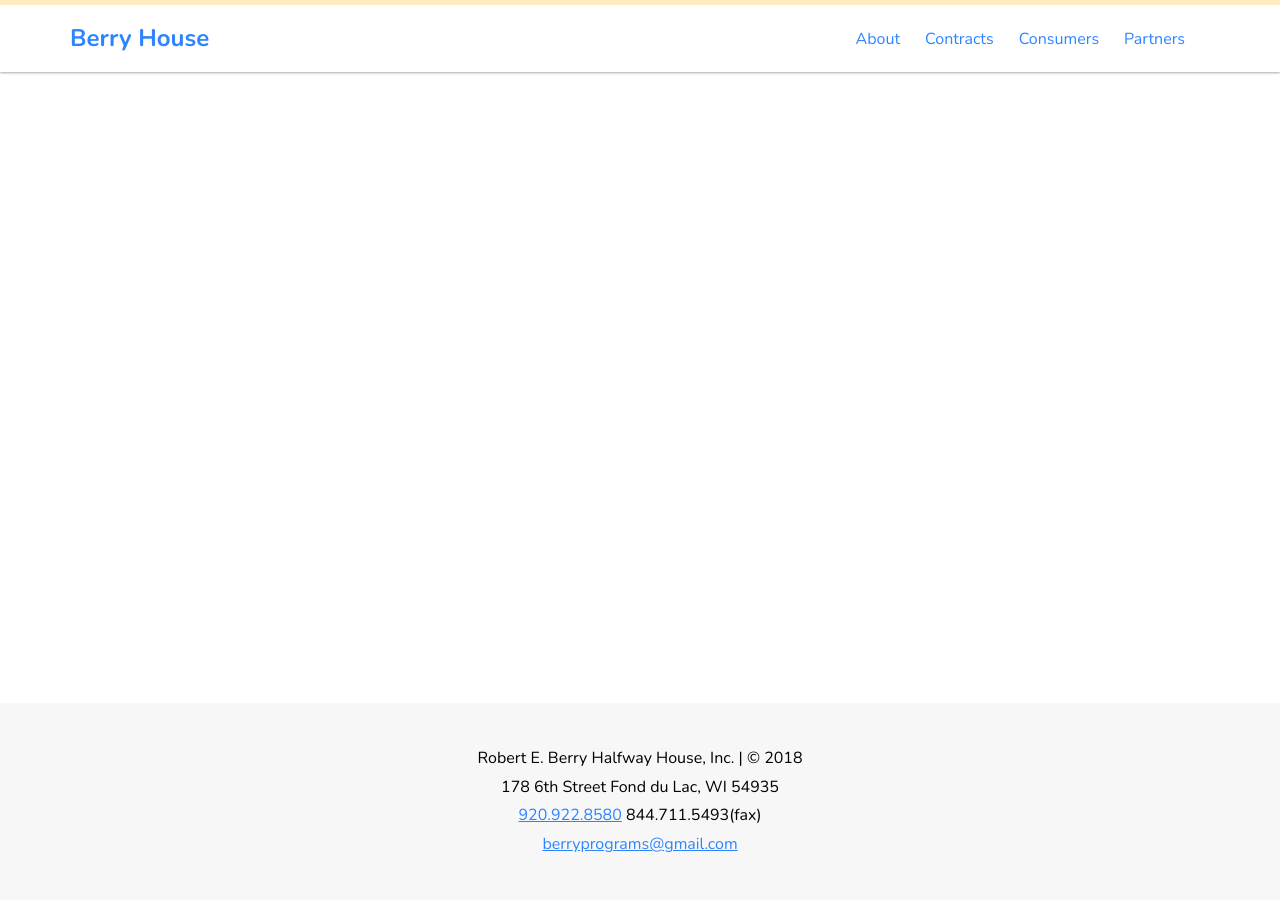
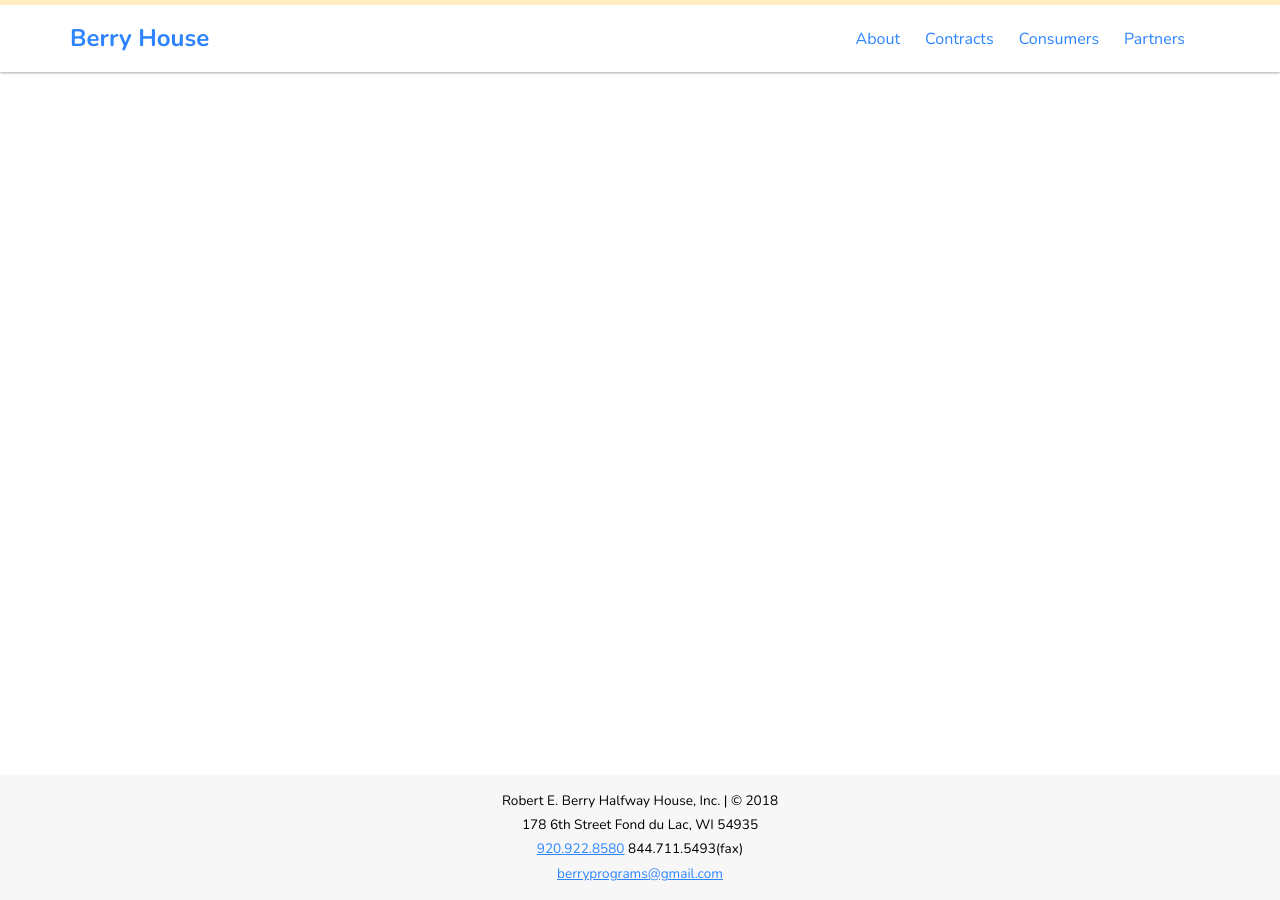
Before and after one commit to berryhousefdl/berryhousefdl, a Jekyll site: the page built from index.html, in a window 1280 px wide. Built offline with Jekyll 4.4.1, drawn with Linux system fonts in a browser that asks for light colours.

Commit message:
Add files via upload

```diff
--- a/_sass/general.scss
+++ b/_sass/general.scss
@@ -79,11 +79,11 @@ hr {
   transition: 500ms; }
 
 footer {
-  background-color: #f7f7f7;
-  padding: 25px; }
+  background-color: #f7f7f7; }
 
 footer p {
-  text-align: center; }
+  text-align: center;
+  font-size: 85%; }
 
 /* ##########  STAFF  ########## */
 #staff {
@@ -236,3 +236,19 @@ div.popup figure {
 .popup img {
     width: initial !important;
 }
+
+/* ####################### REMEMBER TO REMOVE THIS IN PRODUCTION ####################### */
+
+.logo-options {
+  width: 100%;
+  max-width: 1000px;
+}
+.logo-sample {
+  display: block;
+  width: 100%;
+  max-width: 1000px;
+}
+
+.logo-options img:nth-of-type(4) {
+  margin-left: -5%;
+}
```
